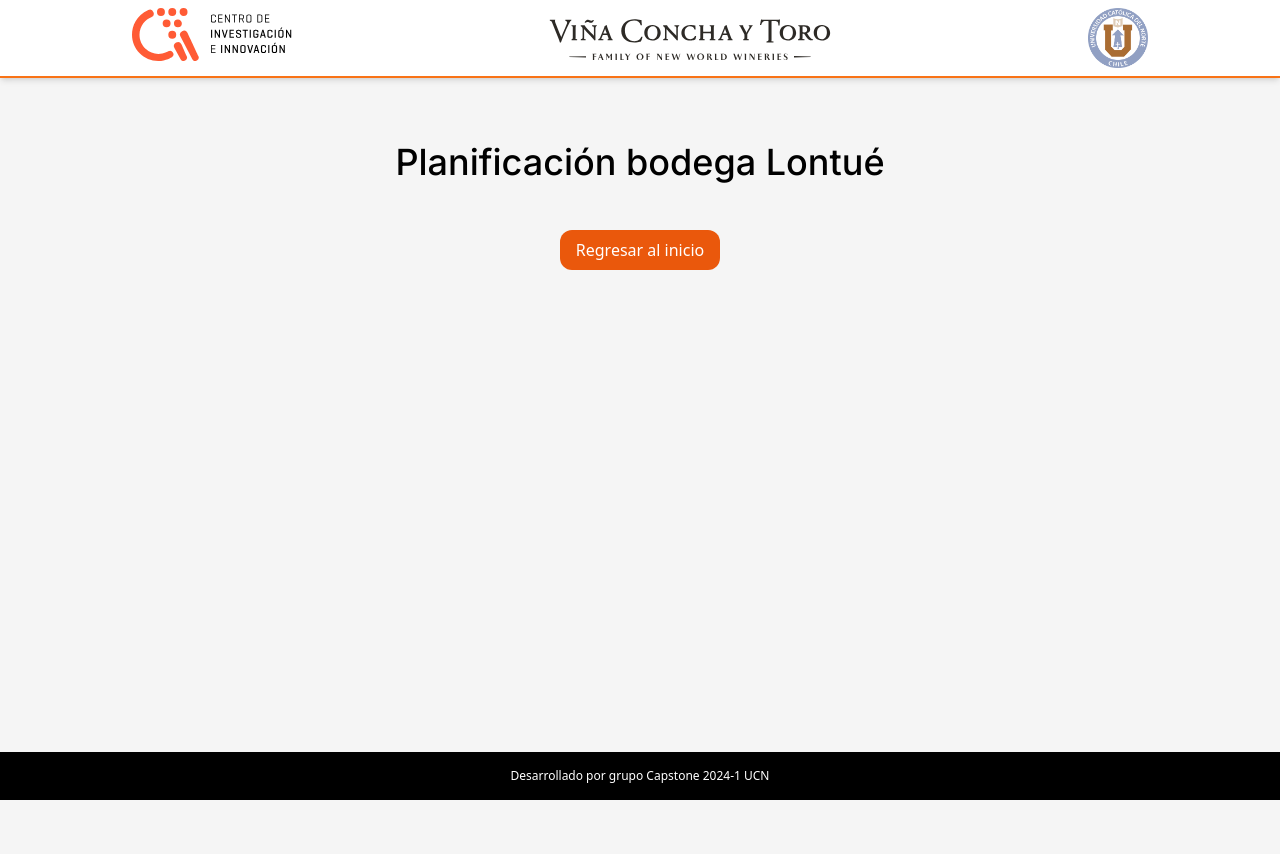
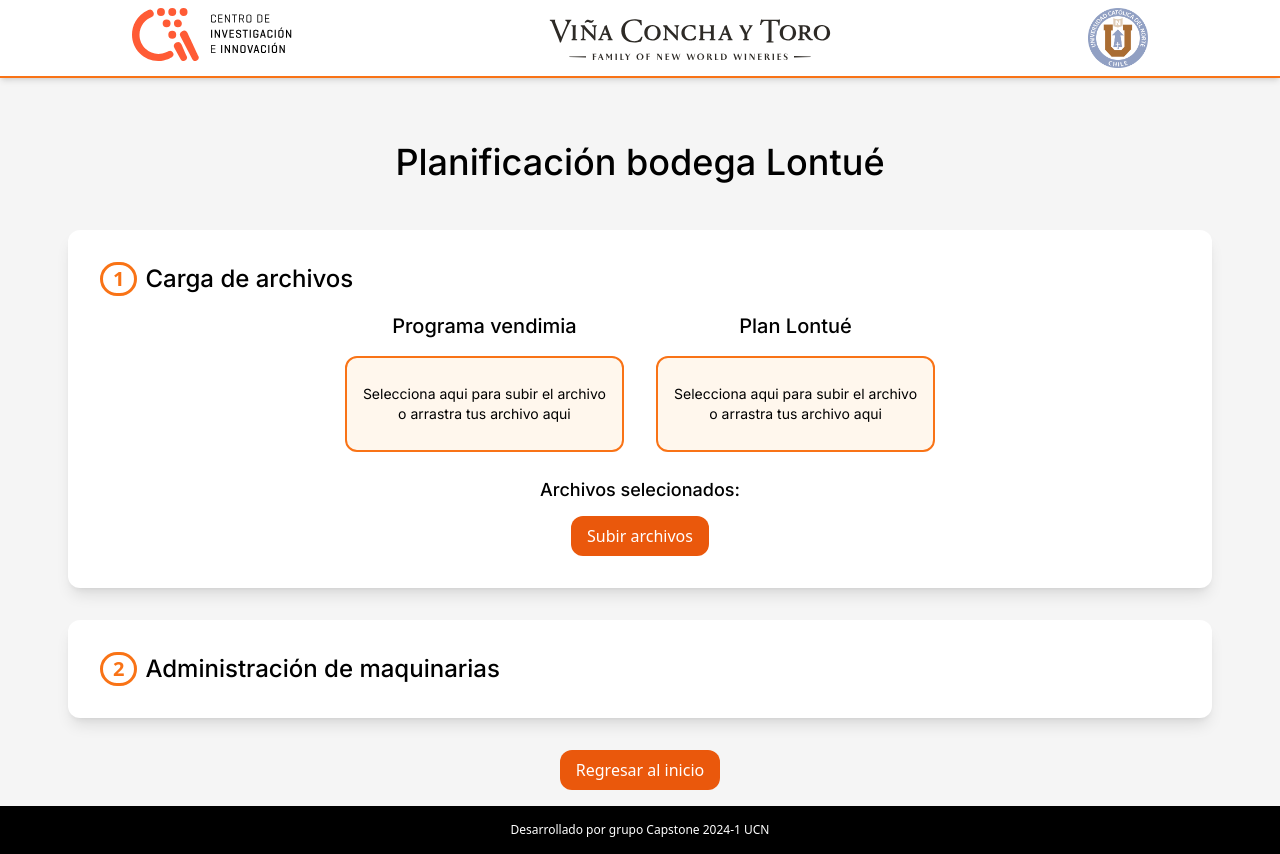
Before and after one commit to Gasthor/frontend-capstone-project-vct-2024-1, a Next.js app: page /planificacion_lontue in a window 1280 px wide. Before the commit the page ends 800 px from the top, so only its background shows below. Built offline with nearby package versions, Linux system fonts and the light colour scheme.

Commit message:
[ADD] lontue warehouse file upload section style

```diff
--- a/pages/planificacion_lontue/index.tsx
+++ b/pages/planificacion_lontue/index.tsx
@@ -1,14 +1,55 @@
 import { Layout } from "@/components/Layout/Layout";
 import { ButtonPrincipal } from "@/components/UI/Buttons/ButtonPrincipal";
 import { NextPageWithLayout } from "../_app";
-import { ReactElement } from "react";
-import { interTitle } from "@/styles/fonts";
+import { ReactElement, useState } from "react";
+import { interSecondary, interTitle } from "@/styles/fonts";
+import { Container } from "@/components/UI/Container/Container";
+import { Dropzone } from "@/components/UI/Input/Dropzone";
 
 
 const Home: NextPageWithLayout = () => {
+
+    const [fileXlsx, setFileXlsx] = useState<File | null>(null)
+    const [filePDF, setFilePDF] = useState<File | null>(null)
+
+    const uploadFiles = () => {
+        console.log("hola")
+        console.log(fileXlsx)
+        console.log(filePDF)
+    }
+
     return (
         <>
-            <h1 className={`m-4 text-4xl ${interTitle.className}`}>Planificación bodega Lontué</h1>
+            <h1 className={`m-4 text-3xl sm:text-4xl text-center ${interTitle.className}`}>Planificación bodega Lontué</h1>
+            <Container>
+                <div className="flex flex-row items-center gap-2">
+                    <div className="border-[3px] border-orange-500 px-[10px] rounded-full text-orange-500 text-xl font-semibold">1</div>
+                    <h2 className={`text-xl sm:text-2xl ${interTitle.className}`}>Carga de archivos</h2>
+                </div>
+                <div className="flex flex-col sm:flex-row w-full justify-center mt-2 sm:gap-8">
+                    <div>
+                        <h3 className={`text-center text-xl ${interTitle.className}`}>Programa vendimia</h3>
+                        <Dropzone description={"Selecciona aqui para subir el archivo"} type="application/vnd.openxmlformats-officedocument.spreadsheetml.sheet" setValue={setFileXlsx} />
+                    </div>
+                    <div>
+                        <h3 className={`text-center text-xl ${interTitle.className}`}>Plan Lontué</h3>
+                        <Dropzone description={"Selecciona aqui para subir el archivo"} type="application/pdf" setValue={setFilePDF} />
+                    </div>
+                </div>
+                <div className="flex flex-col justify-center w-full items-center gap-1">
+                    <h4 className={`text-center text-lg ${interTitle.className}`}>Archivos selecionados:</h4>
+                    <p className={`text-sm text-center ${interSecondary.className}`}>{fileXlsx?.name}</p>
+                    <p className={`text-sm text-center ${interSecondary.className}`}>{filePDF?.name}</p>
+                    <ButtonPrincipal title={"Subir archivos"} action={uploadFiles} />
+                </div>
+
+            </Container>
+            <Container>
+                <div className="flex flex-row items-center gap-2">
+                    <div className="border-[3px] border-orange-500 px-[10px] rounded-full text-orange-500 text-xl font-semibold">2</div>
+                    <h2 className={`text-2xl ${interTitle.className}`}>Administración de maquinarias</h2>
+                </div>
+            </Container>
             <ButtonPrincipal title={"Regresar al inicio"} goTo="/" />
         </>
     )
```
